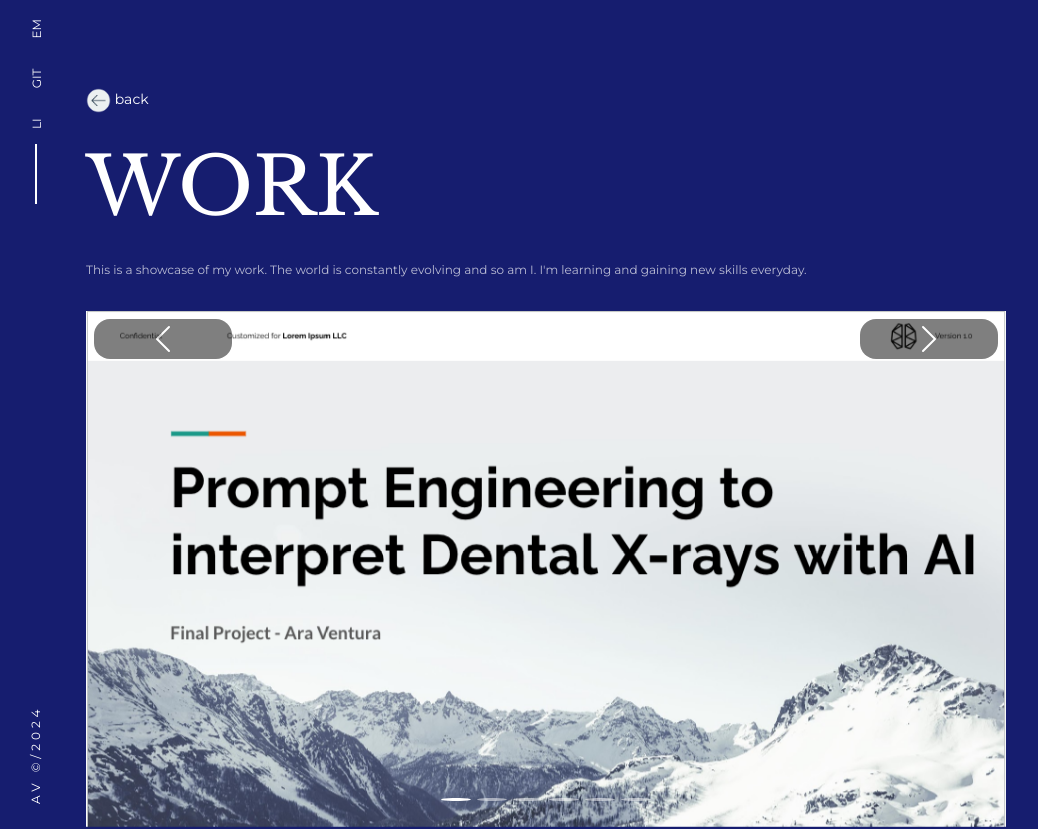
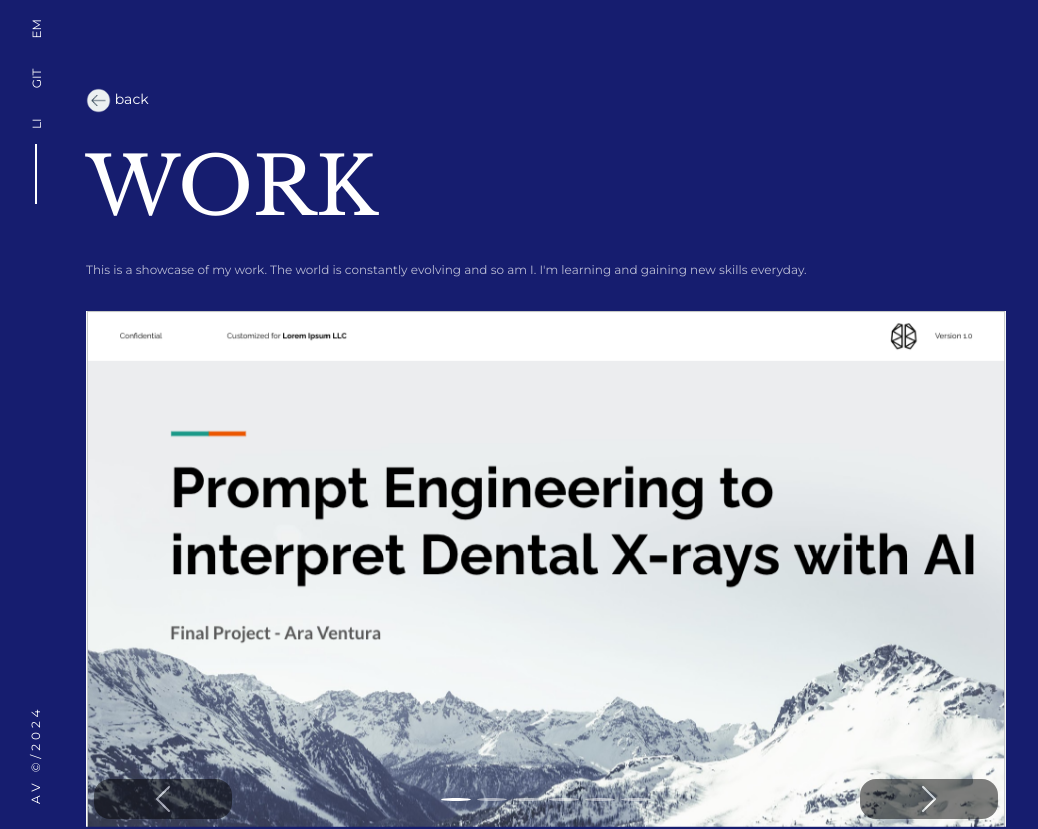
Before and after one commit to Araventura/portfolio-ara-ventura, a React (Vite) app: page /work in a window 1280 px wide. Shown: the top 829 px of the page, without its empty margins (0-1038 px from the left). Built offline with nearby package versions, Linux system fonts and the light colour scheme.

Commit message:
change margin on tablet version to best accomodate ui

```diff
--- a/src/components/Work/Work.scss
+++ b/src/components/Work/Work.scss
@@ -118,6 +118,6 @@
   margin-top: auto;
   background-color: black;
   @include tablet {
-    margin: 8px;
+    margin: auto 8px 8px;
   }
 }
```
